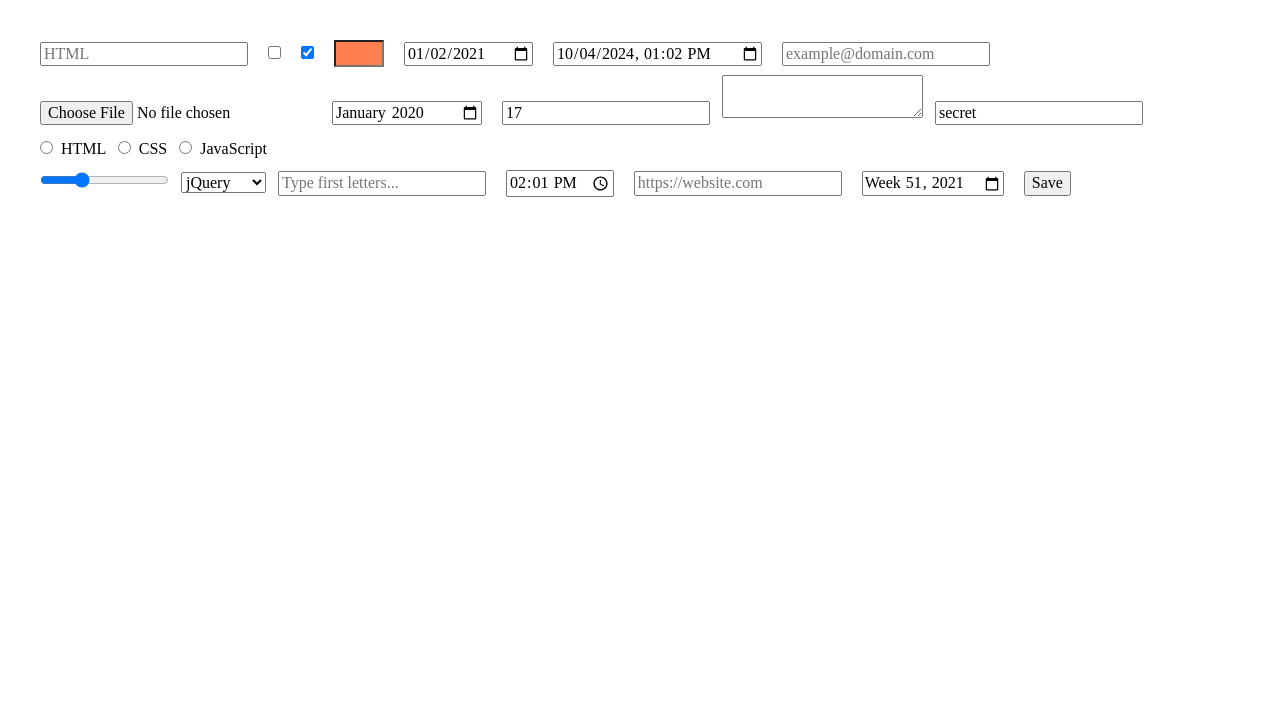
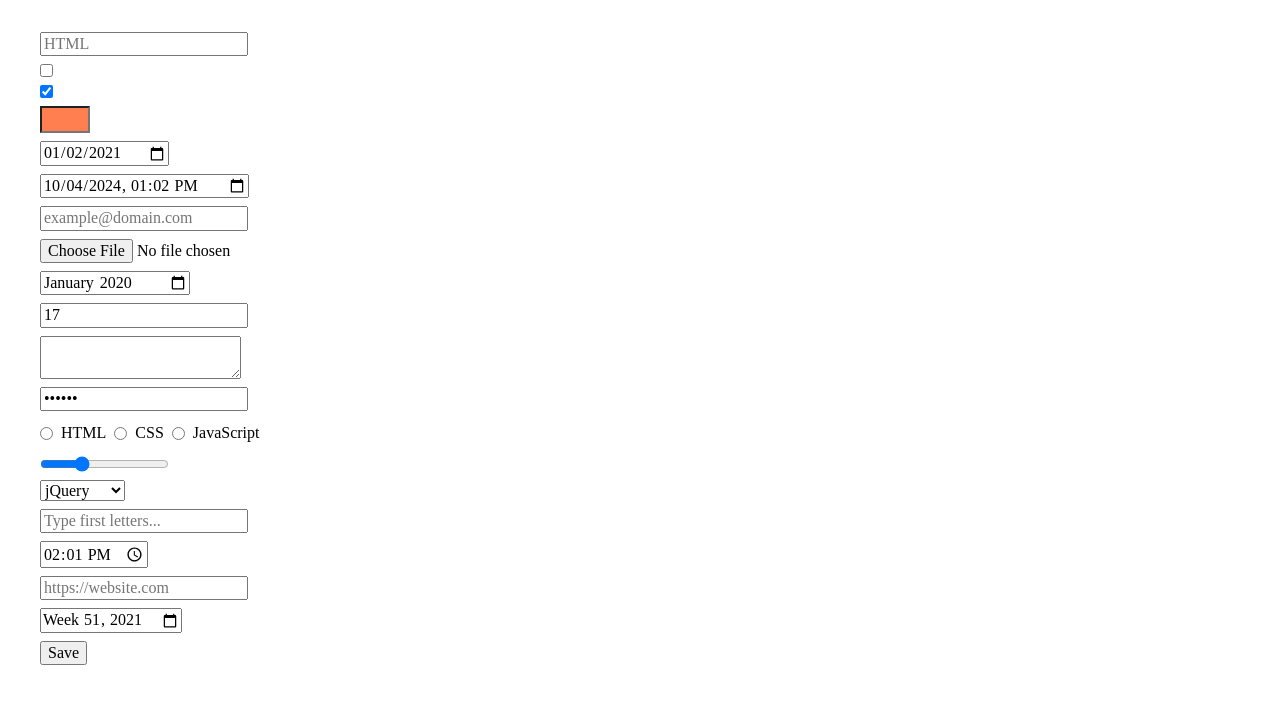
Before and after one commit to HITAND/JSlessons, a plain HTML site: page test1/index.html in a window 1280 px wide. Drawn offline with nearby package versions, Linux system fonts and the light colour scheme.

Commit message:
Update index.html

```diff
--- a/test1/index.html
+++ b/test1/index.html
@@ -13,11 +13,16 @@
 		*{
 			box-sizing:border-box;
 		}
-		.form{
-			height: 100vh;
+		form{
 			margin: 32px;
 		}
-		input{
+		div{
+			display:flex;
+			align-items: center;
+		}
+		input, textarea, select{
+			display: flex;
+			flex-direction: column;
 			margin:8px;
 		}
 		input[name=favouriteColor]{
@@ -29,7 +34,7 @@
   </head>
 
   <body>
-	<form class="form">
+	<form>
 		<input name="primaryLanguage" placeholder="HTML">
 		<input type="checkbox" name="agree" unchecked>
 		<input type="checkbox" name="like" checked readonly>
@@ -42,7 +47,7 @@
 		<input type="number" name="favouriteNumber" value="17">
 		<textarea name="story" maxlength="30" placeholder="A long time ago...">
 		</textarea>
-		<input name="password" value="secret">
+		<input type="password" name="password" value="secret">
 		<div class="languages">
 		<input type="radio" name="language">HTML
 		<input type="radio" name="language">CSS
@@ -57,7 +62,7 @@
 		<input name="search" type="search" placeholder="Type first letters...">
 		<input type="time" name="lunchEnd" value="14:01">
 		<input type="url" name="website" placeholder="https://website.com" required>
-		<input type="week" name="birthWeek" value="2021-W51">
+		<input type="week" value="2021-W51" name="birthWeek">
 		<input type="submit" value="Save">
 	</form>
   </body>
```
